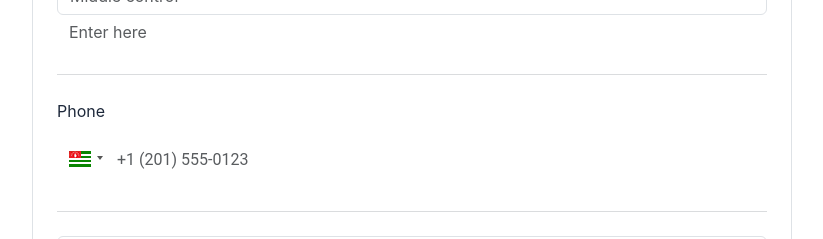
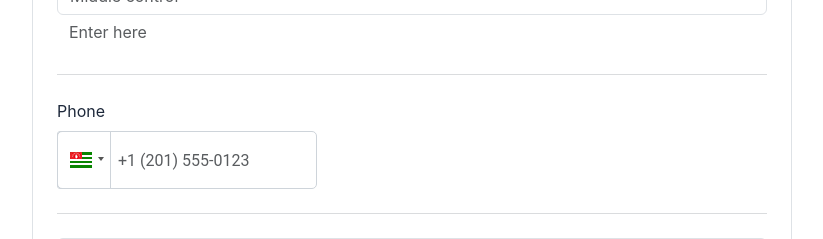
Before and after one commit to thiagonunes11/testRigorPlayground, a React (Vite) app: page /BootstrapForm in a window 1280 px wide. Shown: the part 920-1159 px from the top of the page, without its empty margins (228-1051 px from the left). Built offline with nearby package versions, Linux system fonts and the light colour scheme; the HTML template or start-up script is replaced by a standard one.

Commit message:
bug fixes

```diff
--- a/src/styles/bootstrapForm.css
+++ b/src/styles/bootstrapForm.css
@@ -66,7 +66,7 @@ body.dark-mode .result-box {
   height: 80%;
   background-color: transparent;
   color: #212529;
-  border: none;
+  border: 1px solid #ced4da;
   box-shadow: none;
   font-size: inherit;
 }
@@ -79,7 +79,7 @@ body.dark-mode .react-tel-input .form-control {
 
 .react-tel-input .flag-dropdown {
   background-color: transparent;
-  border: none;
+  border: 1px solid #ced4da;
 }
 
 body.dark-mode .react-tel-input .flag-dropdown {
```
